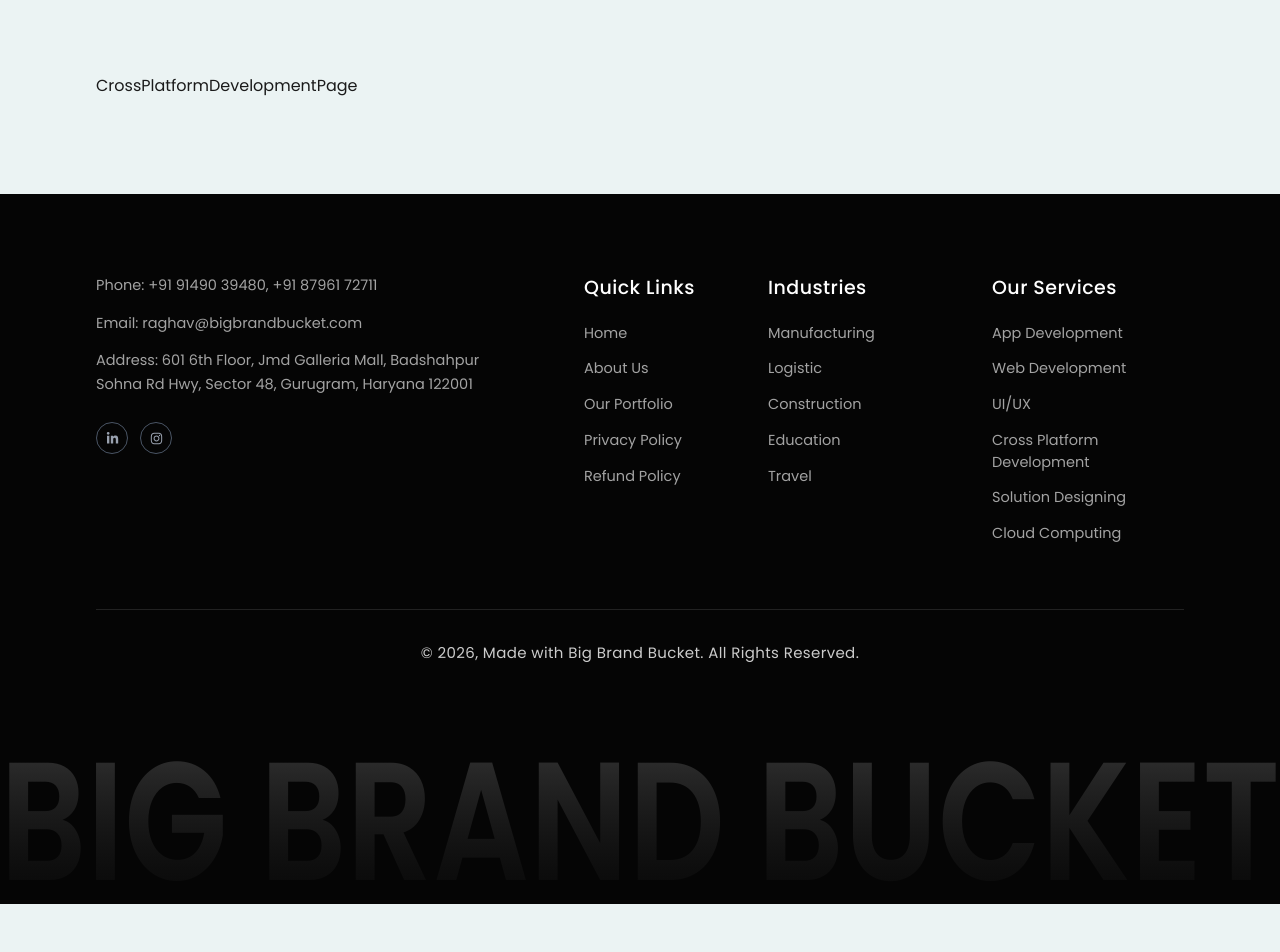
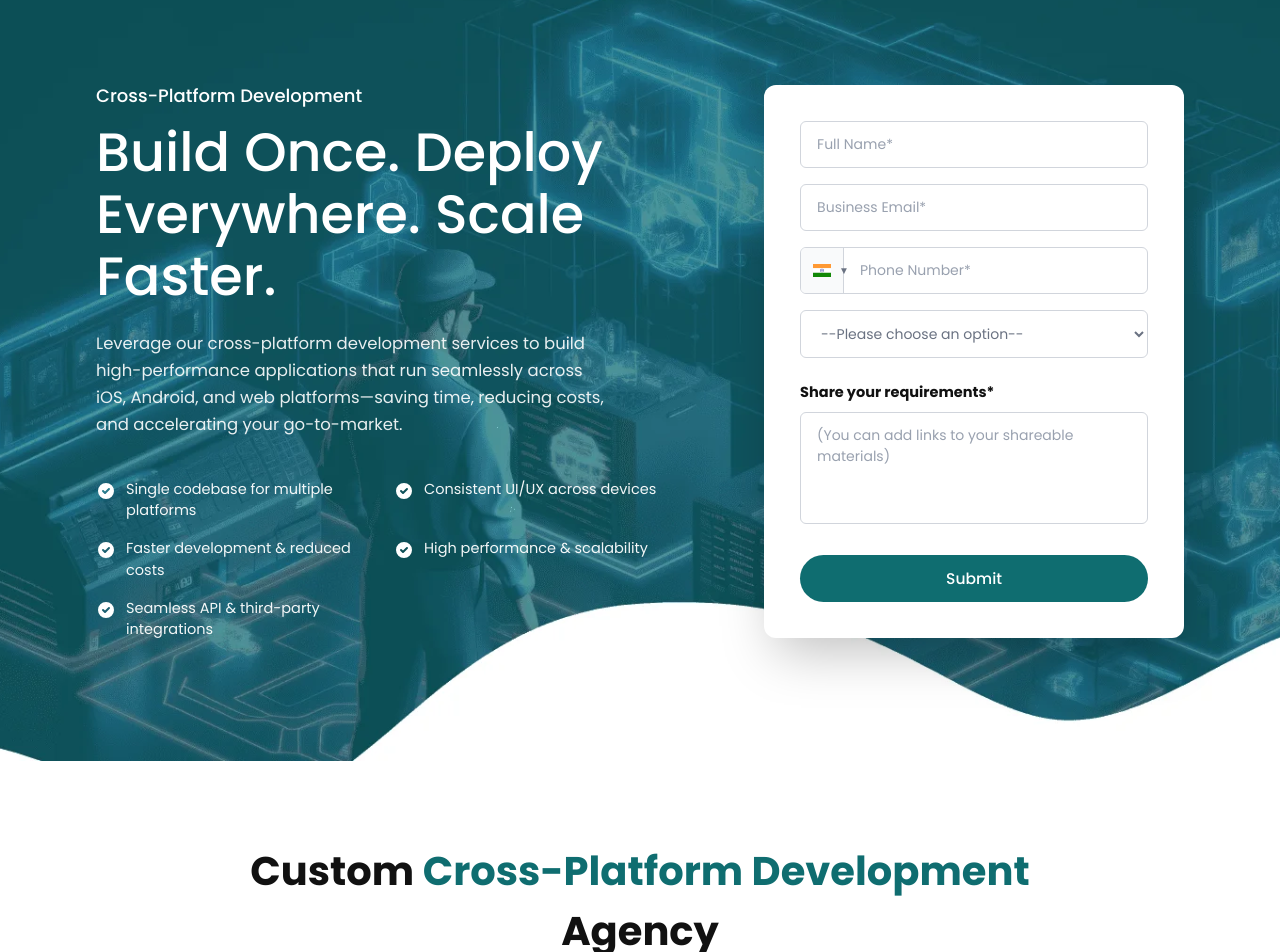
Before and after one commit to ahsanuldev/bigbrandbucket, a React (Vite) app: page /cross-platform-development in a window 1280 px wide. Shown: the part 105-1057 px from the top of the page. Before the commit the page ends 1009 px from the top, so only its background shows below. Built offline with nearby package versions, Linux system fonts and the light colour scheme.

Commit message:
feat: add CrossPlatformDevelopmentPage component with service details and features

```diff
--- a/src/pages/CrossPlatformDevelopmentPage.jsx
+++ b/src/pages/CrossPlatformDevelopmentPage.jsx
@@ -1,8 +1,76 @@
 import React from 'react';
+import ServiceHero from '../components/shared/ServiceHero';
+import FeatureGridSection from '../components/shared/FeatureGridSection';
+import TrustedBy from '../components/shared/TrustedBy';
+import WorkingProcess from '../components/shared/WorkingProcess';
+import PortfolioSection from '../components/shared/PortfolioSection';
+import DistinctiveEdge from '../components/shared/DistinctiveEdge';
+import FaqSection from '../components/shared/FaqSection';
+import TestimonialsSection from '../components/shared/TestimonialsSection';
+
+import crossPlatformBg from '../assets/service/cross-platform.webp';
+import featureVisual from '../assets/service/cross-platform-feature-img.png';
+
+const featureData = {
+  titlePart1: "Custom",
+  highlightedTitle: "Cross-Platform Development",
+  titlePart2: "Agency",
+  description: (
+    <>
+      At <strong>Big Brand Bucket</strong>, we use modern frameworks to deliver secure, scalable, and user-centric cross-platform applications tailored to your business goals.
+    </>
+  ),
+  image: featureVisual,
+  features: [
+    {
+      number: "01.",
+      title: "Single Codebase, Multiple Platforms",
+      description: "We develop applications using a unified codebase that runs smoothly on iOS, Android, and web platforms."
+    },
+    {
+      number: "02.",
+      title: "Faster Time to Market",
+      description: "Our cross-platform approach enables quicker development and faster launches across platforms."
+    },
+    {
+      number: "03.",
+      title: "Consistent User Experience",
+      description: "We ensure a uniform look, feel, and performance across all devices and operating systems."
+    },
+    {
+      number: "04.",
+      title: "Scalable & Future-Ready Solutions",
+      description: "Our applications are designed to scale effortlessly as your business grows and technology evolves."
+    }
+  ]
+};
 
 const CrossPlatformDevelopmentPage = () => {
   return (
-    <div className='p-24'>CrossPlatformDevelopmentPage</div>
+    <main>
+      <ServiceHero
+        eyebrow="Cross-Platform Development"
+        title="Build Once. Deploy Everywhere. Scale Faster."
+        description="Leverage our cross-platform development services to build high-performance applications that run seamlessly across iOS, Android, and web platforms—saving time, reducing costs, and accelerating your go-to-market."
+        checklist={[
+          "Single codebase for multiple platforms",
+          "Consistent UI/UX across devices",
+          "Faster development & reduced costs",
+          "High performance & scalability",
+          "Seamless API & third-party integrations"
+        ]}
+        bgImage={crossPlatformBg}
+      />
+
+      <FeatureGridSection {...featureData} />
+
+      <TrustedBy />
+      <WorkingProcess />
+      <PortfolioSection />
+      <DistinctiveEdge />
+      <FaqSection />
+      <TestimonialsSection />
+    </main>
   );
 };
 
```
